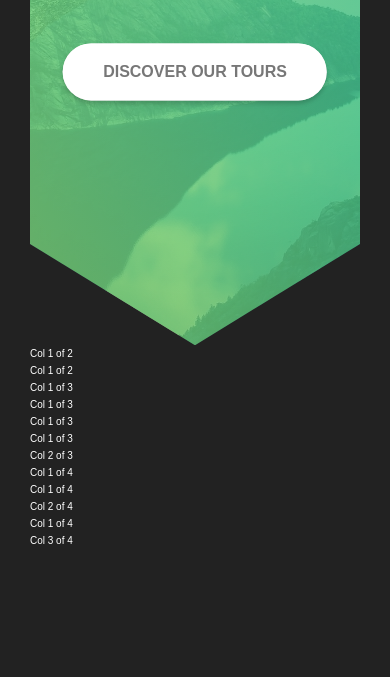
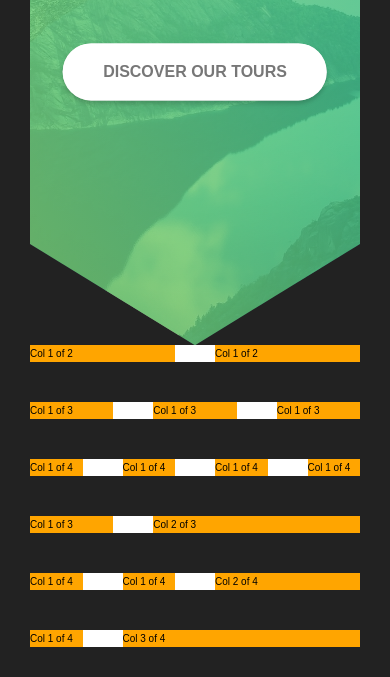
Before and after one commit to salazarkendall/SASS-natours, a website: page index.html in a window 390 px wide. Shown: the part 360-1037 px from the top of the page. Before the commit the page ends 939 px from the top, so only its background shows below. Drawn offline with Linux system fonts and the light colour scheme.

Commit message:
implemented: responsive grid

```diff
--- a/index.html
+++ b/index.html
@@ -45,6 +45,12 @@
             </div>
         </div>
         <div class="row">
+            <div class="col-1-4">Col 1 of 4</div>
+            <div class="col-1-4">Col 1 of 4</div>
+            <div class="col-1-4">Col 1 of 4</div>
+            <div class="col-1-4">Col 1 of 4</div>
+        </div>
+        <div class="row">
             <div class="col-1-3">
                 Col 1 of 3
             </div>
--- a/sass/abstracts/_mixins.scss
+++ b/sass/abstracts/_mixins.scss
@@ -0,0 +1,7 @@
+@mixin clearfix {
+	&::after {
+		content: '';
+		display: table;
+		clear: both;
+	}
+}
--- a/sass/abstracts/_variables.scss
+++ b/sass/abstracts/_variables.scss
@@ -1,3 +1,4 @@
+// COLORS
 $color-primary: #55c57a;
 $color-primary-light: #7ed56f;
 $color-primary-dark: #28b485;
@@ -6,3 +7,8 @@ $color-gray-dark: #777;
 $color-background: #222222;
 $color-white: #fff;
 $color-black: #000;
+
+//GRID
+$grid-width: 114rem;
+$gutter-vertical: 4rem;
+$gutter-horizontal: 4rem;
--- a/sass/base/_typography.scss
+++ b/sass/base/_typography.scss
@@ -1,6 +1,7 @@
 body {
 	background-color: $color-background;
-	color: $color-white;
+	// color: $color-white;
+	color: black;
 	font-family: 'Lato  ', sans-serif;
 	font-weight: 200;
 	line-height: 1.7;
--- a/sass/layout/_layout.scss
+++ b/sass/layout/_layout.scss
@@ -1,3 +1,49 @@
 .row {
-	max-width: 114rem;
+	background-color: #ffff;
+	margin: 0 auto;
+	max-width: $grid-width;
+
+	&:not(:last-child) {
+		margin-bottom: $gutter-vertical;
+	}
+
+	@include clearfix;
+
+	[class^='col-'] {
+		background-color: orange;
+		float: left;
+
+		&:not(:last-child) {
+			margin-right: $gutter-horizontal;
+		}
+	}
+	.col-1-2 {
+		width: calc((100% - #{$gutter-horizontal}) / 2);
+	}
+
+	.col-1-3 {
+		width: calc((100% - 2 * #{$gutter-horizontal}) / 3);
+	}
+
+	.col-1-4 {
+		width: calc((100% - 3 * #{$gutter-horizontal}) / 4);
+	}
+
+	.col-2-3 {
+		width: calc(
+			2 * ((100% - 2 * #{$gutter-horizontal}) / 3) + #{$gutter-horizontal}
+		);
+	}
+
+	.col-2-4 {
+		width: calc(
+			2 * ((100% - 3 * #{$gutter-horizontal}) / 4) + #{$gutter-horizontal}
+		);
+	}
+
+	.col-3-4 {
+		width: calc(
+			3 * ((100% - 3 * #{$gutter-horizontal}) / 4) + 2 * #{$gutter-horizontal}
+		);
+	}
 }
--- a/sass/main.scss
+++ b/sass/main.scss
@@ -10,5 +10,6 @@
 @import 'components/button';
 
 @import 'layout/header';
+@import 'layout/layout';
 
 @import 'pages/home';
```
Also changed, not shown: css/style.css.
